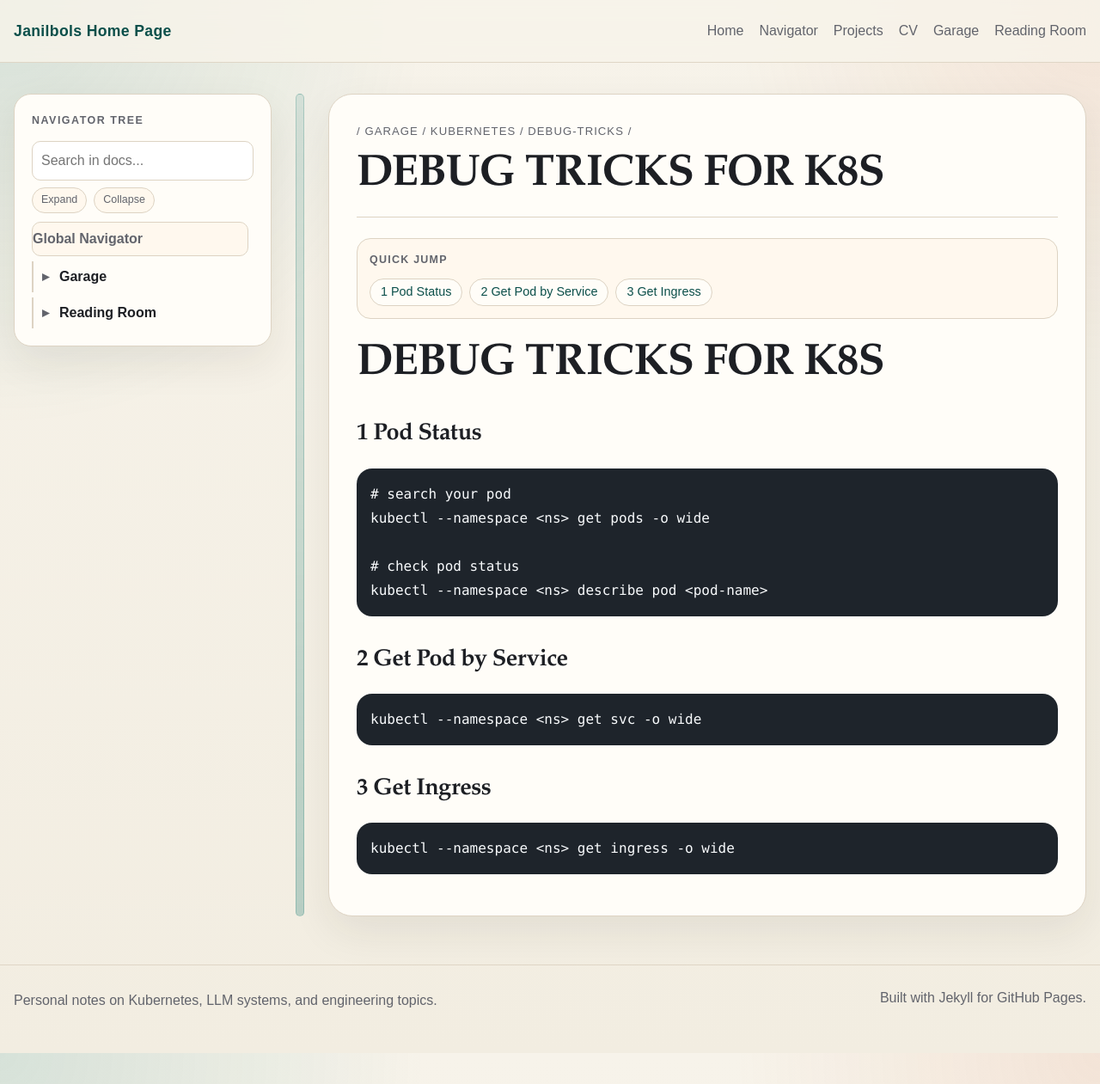
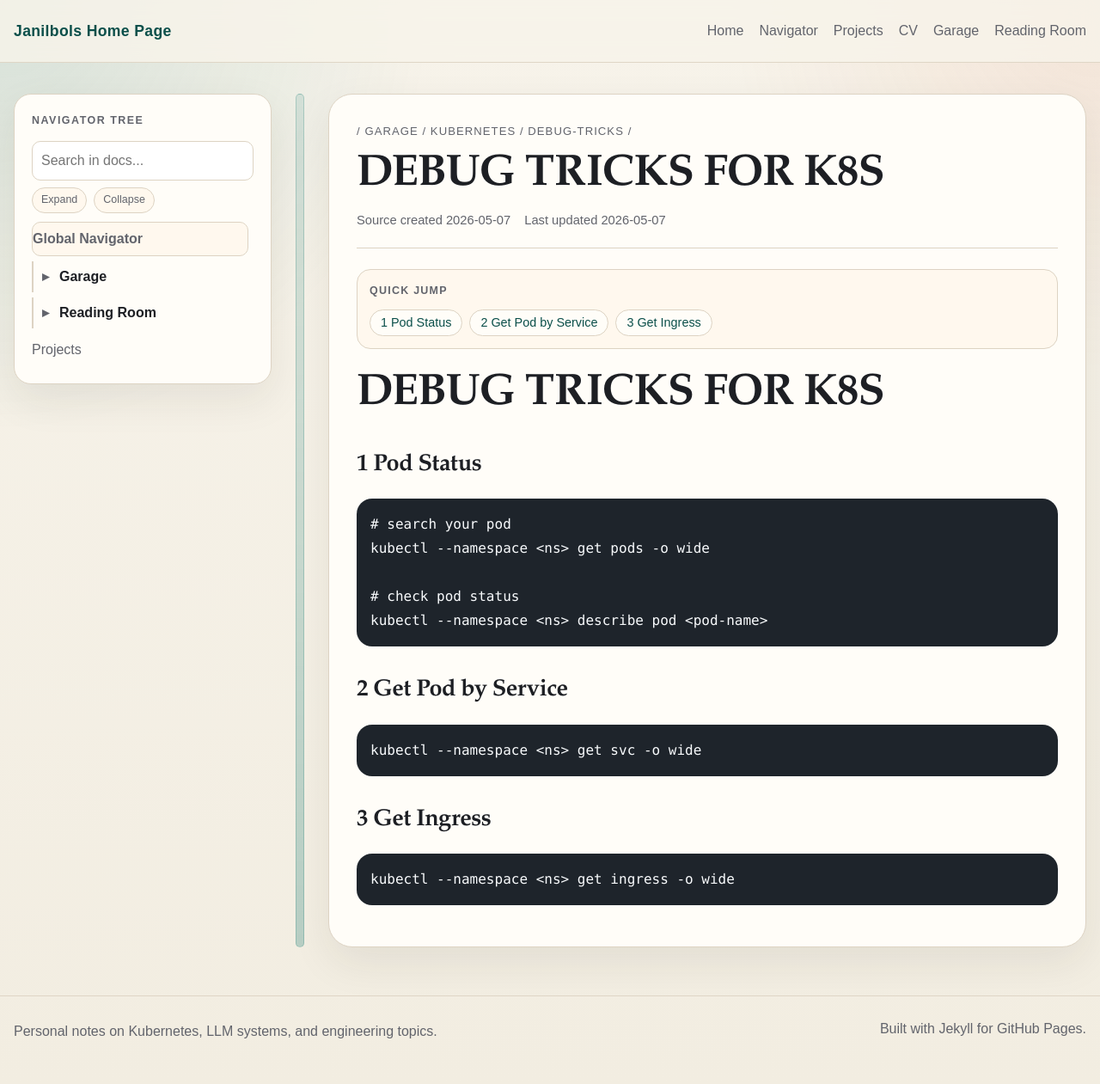
Before and after one commit to janilbols-w/janilbols-w.github.io, a Jekyll site: the page built from garage/kubernetes/debug-tricks.md, in a window 1280 px wide and 1261 px high. Shown: the whole window at 86% size. Built offline with Jekyll 4.4.1, drawn with Linux system fonts in a browser that asks for light colours; our own code applies the rules of GitHub Pages for plain Markdown files; comment, search, counter and statistics services are not loaded.

```diff
--- a/_data/page_dates.json
+++ b/_data/page_dates.json
@@ -2,6 +2,10 @@
   "garage/git-tricks/summarize_contributes.md": {
     "created": "2026-04-30",
     "updated": "2026-04-30"
+  },
+  "garage/kubernetes/debug-tricks.md": {
+    "created": "2026-05-07",
+    "updated": "2026-05-07"
   },
   "garage/kubernetes/k8slens.md": {
     "created": "2026-05-06",
--- a/_layouts/default.html
+++ b/_layouts/default.html
@@ -231,6 +231,8 @@
               </details>
             </div>
           </details>
+
+          <a href="{{ '/projects/' | relative_url }}">Projects</a>
 
           <!-- SIDEBAR-TREE:END -->
         </nav>
```
